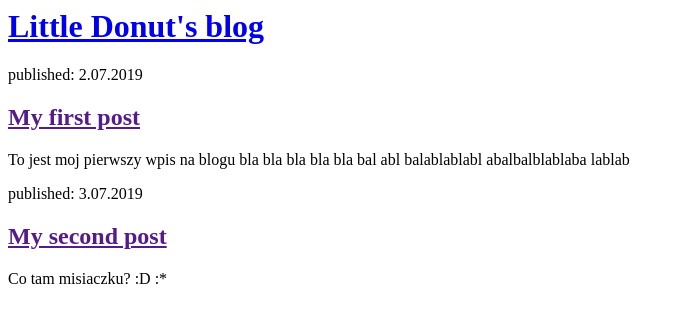
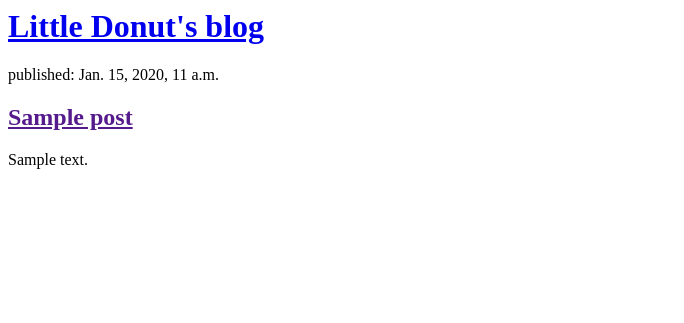
Before and after one commit to Sandrula1004/my-first-blog, a Django app: template blog/templates/blog/post_list.html in a window 1280 px wide. Shown: the top 323 px of the page, without its empty margins (0-684 px from the left). Run offline with Django 3.2, Linux system fonts and the light colour scheme; the template is opened without the code that fills it: values that come from a table or form of the project are taken from there, others are empty; tables that the repository leaves empty hold one stand-in row (values such as "Sample post").

Commit message:
Modified templates to display posts from database

```diff
--- a/blog/templates/blog/post_list.html
+++ b/blog/templates/blog/post_list.html
@@ -6,15 +6,12 @@
     <div>
       <h1><a href="/">Little Donut's blog<a/></h1>
     </div>
-    <div>
-      <p>published: 2.07.2019</p>
-      <h2><a href="">My first post</a></h2>
-      <p>To jest moj pierwszy wpis na blogu bla bla bla bla bla bal abl balablablabl abalbalblablaba lablab</p>
-    </div>
-    <div>
-      <p>published: 3.07.2019</p>
-      <h2><a href="">My second post</a></h2>
-      <p>Co tam misiaczku? :D :* </p>
-    </div>
+        {% for post in posts %}
+          <div>
+            <p>published: {{post.published_date }}</p>
+            <h2><a href="">{{post.title}}</a></h2>
+            <p>{{post.text|linebreaksbr}}</p>
+          </div>
+    {% endfor %}
   </body>
 </html>
--- a/blog/views.py
+++ b/blog/views.py
@@ -1,4 +1,7 @@
 from django.shortcuts import render
+from .models import Post
+from django.utils import timezone
 
 def post_list(request):
-    return render(request, 'blog/post_list.html',{})
+    posts = Post.objects.filter(published_date__lte=timezone.now()).order_by('published_date')
+    return render(request, 'blog/post_list.html',{'posts':posts})
```
